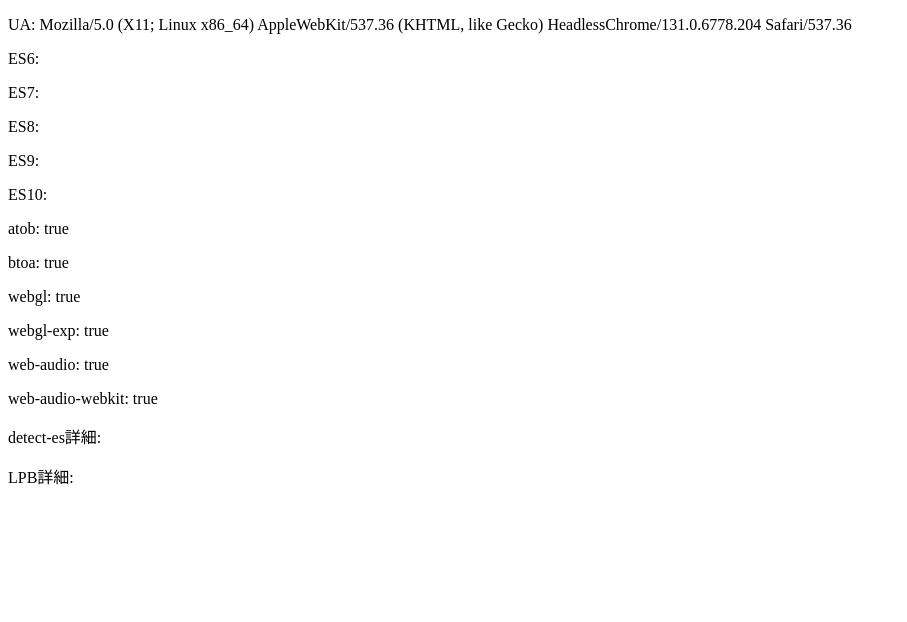
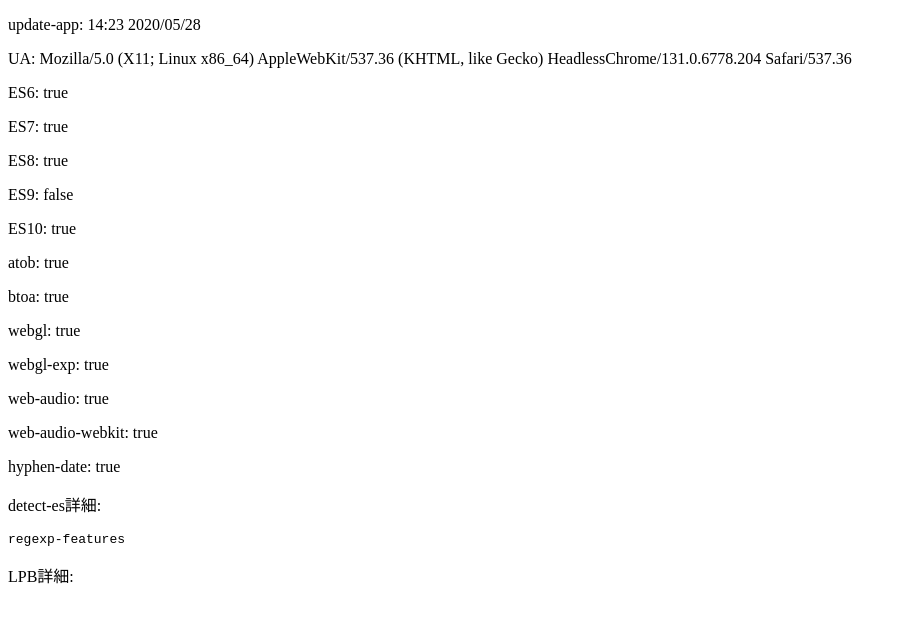
Before and after one commit to katai5plate/detect-browser-performance, a plain HTML site: page index.html in a window 1280 px wide. Shown: the whole page, without its empty margins (0-907 px from the left). Drawn offline with Linux system fonts and the light colour scheme.

Commit message:
Update index.html

```diff
--- a/index.html
+++ b/index.html
@@ -6,22 +6,24 @@
   <title>Document</title>
 </head>
 <body>
+  <p>update-app: 14:23 2020/05/28</p>
   <script type="text/javascript" src="detect-es.js"></script>
   <script class="xhr-test" type="text/javascript" src="low-performance-detector.js"></script>
   <p>UA: <script>document.write(navigator.userAgent)</script></p>
-  <p>ES6: <script>document.write(detectES(6,true))</script></p>
-  <p>ES7: <script>document.write(detectES(7,true))</script></p>
-  <p>ES8: <script>document.write(detectES(8,true))</script></p>
-  <p>ES9: <script>document.write(detectES(9,true))</script></p>
-  <p>ES10: <script>document.write(detectES(10,true))</script></p>
+  <p>ES6: <script>document.write(new DetectES(6,true).start().result)</script></p>
+  <p>ES7: <script>document.write(new DetectES(7,true).start().result)</script></p>
+  <p>ES8: <script>document.write(new DetectES(8,true).start().result)</script></p>
+  <p>ES9: <script>document.write(new DetectES(9,true).start().result)</script></p>
+  <p>ES10: <script>document.write(new DetectES(10,true).start().result)</script></p>
   <p>atob: <script>document.write(!!window.atob)</script></p>
   <p>btoa: <script>document.write(!!window.btoa)</script></p>
   <p>webgl: <script>document.write(!!document.createElement("canvas").getContext("webgl"))</script></p>
   <p>webgl-exp: <script>document.write(!!document.createElement("canvas").getContext("experimental-webgl"))</script></p>
   <p>web-audio: <script>document.write(!!window.AudioContext)</script></p>
   <p>web-audio-webkit: <script>document.write(!!window.webkitAudioContext)</script></p>
+  <p>hyphen-date: <script>document.write(new Date("2019-09-27 12:00:13").toString()!=="Invalid Date")</script></p>
   <p>detect-es詳細:</p>
-  <script>detectES()</script>
+  <script>window.esResult = DetectES().start()</script>
   <pre><script>document.write(window.esResult.syntax.join("\n"))</script></pre>
   <pre><script>document.write(window.esResult.props.join("\n"))</script></pre>
   <p>LPB詳細:</p>
```
